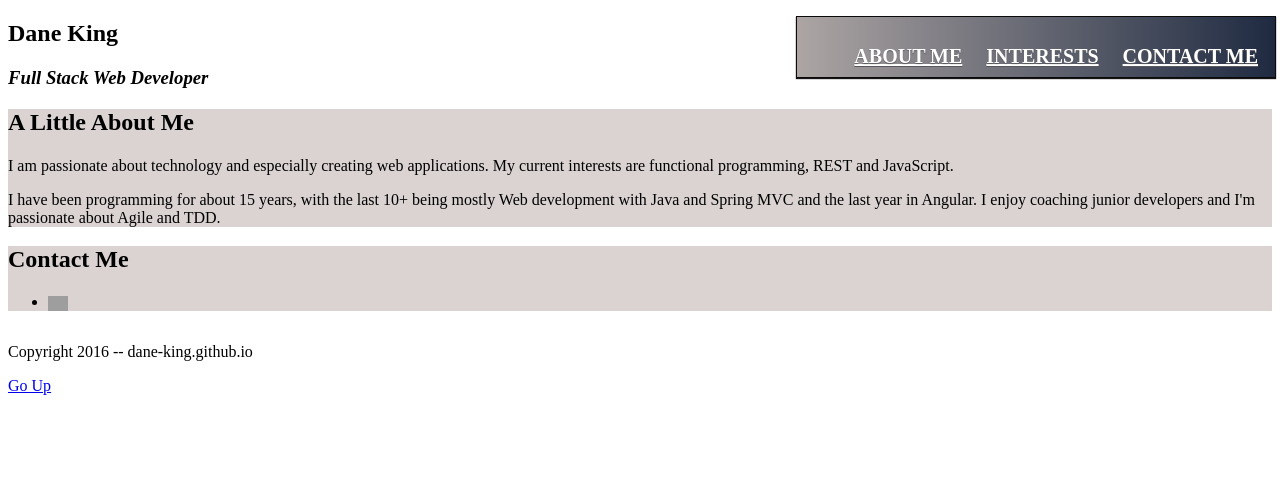
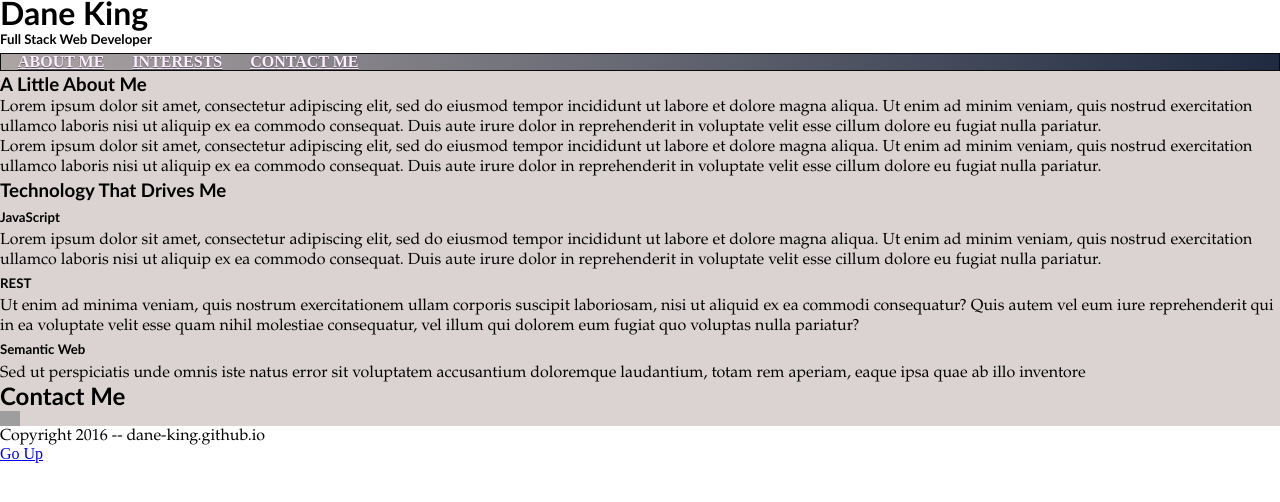
Before and after one commit to dane-king/dane-king-backup.github.io, a plain HTML site: page index.html in a window 1280 px wide. Drawn offline with Linux system fonts and the light colour scheme; grey boxes are pictures that could not be loaded.

Commit message:
Still playing with initial layout

```diff
--- a/css/main.css
+++ b/css/main.css
@@ -4,14 +4,6 @@
 article{
   background-color: #DAD3D2;
   border-bottom-color: #000;
-}
-
-article .line{
-  margin: 1.3em 0;
-}
-
-footer .line{
-  margin: 2em 0;
 }
 
 .grad {
@@ -25,9 +17,6 @@ footer .line{
 nav{
 	background:#1F2A41;
 	padding:0 5px;
-	position:absolute;
-	right:.25em;
-	top:1em;
 
 	border:1px solid #0b0a0a;
 
@@ -42,10 +31,7 @@ nav ul li {
 
 nav ul li a,
 nav ul li a:visited{
-	color:#fff;
-	display:block;
-	float:left;
-	font-size:1.25em;
+	color:#fef;
 	font-weight:bold;
 	margin:5px 2px;
 	padding:7px 10px 4px;
@@ -57,5 +43,4 @@ nav ul li a:hover{
 	text-decoration:none;
 	background-color:#DAD3D2;
   color:#000;
-  font-size: 150%;
 }
--- a/css/reset.css
+++ b/css/reset.css
@@ -0,0 +1,73 @@
+/* http://meyerweb.com/eric/tools/css/reset/
+   v2.0b1 | 201101
+   NOTE: WORK IN PROGRESS
+   USE WITH CAUTION AND TEST WITH ABANDON */
+
+html, body, div, span, applet, object, iframe, h1, h2, h3, h4, h5, h6, p, blockquote, pre, a, abbr, acronym, address, big, cite, code, del, dfn, em, img, ins, kbd, q, s, samp, small, strike, strong, sub, sup, tt, var, b, u, i, center, dl, dt, dd, ol, ul, li, fieldset, form, label, legend, table, caption, tbody, tfoot, thead, tr, th, td, article, aside, canvas, details, figcaption, figure, footer, header, hgroup, menu, nav, section, summary, time, mark, audio, video {
+  margin: 0;
+  padding: 0;
+  border: 0;
+  outline: 0;
+  font-size: 100%;
+  font: inherit;
+  vertical-align: baseline;
+}
+h1, h2, h3, h4, h5, h6 {
+  font-family: 'Gill Sans', 'Gill Sans MT', Calibri, sans-serif;
+  font-style: normal;
+  font-variant: normal;
+  font-weight: bold;
+  font-size: 2em;
+  line-height: 26.4px;
+}
+h1 { font-size: 2em; }
+h2 { font-size: 1.5em; }
+h3 { font-size: 1.17em; }
+h4 { font-size: 1.12em; }
+h5 { font-size: .83em; }
+h6 { font-size: .75em; }
+
+p {
+  font-family: Garamond, Baskerville, 'Baskerville Old Face', 'Hoefler Text', 'Times New Roman', serif;
+  font-weight: 400;
+  line-height: 20px;
+  font-size: inherit;
+}
+
+/* HTML5 display-role reset for older browsers */
+
+article, aside, details, figcaption, figure, footer, header, hgroup, menu, nav, section {
+  display: block;
+}
+body {
+  line-height: 1;
+}
+ol, ul {
+  list-style: none;
+}
+blockquote, q {
+  quotes: none;
+}
+blockquote:before, blockquote:after, q:before, q:after {
+  content: '';
+  content: none;
+}
+
+/* remember to define visible focus styles!
+:focus {
+	outline: ?????;
+} */
+
+
+/* remember to highlight inserts somehow! */
+
+ins {
+  text-decoration: none;
+}
+del {
+  text-decoration: line-through;
+}
+table {
+  border-collapse: collapse;
+  border-spacing: 0;
+}
--- a/index.html
+++ b/index.html
@@ -17,12 +17,13 @@
   <body>
     <section id="page">
       <header>
-        <div class="logo">
+        <hgroup>
           <h1>Dane King</h1>
-          <h3>
+          <h5>
             <em>Full Stack Web Developer</em>
-          </h3>
-        </div>
+          </h5>
+        </hgroup>
+      </header>
       <nav class="clear grad">
         <ul>
           <li>
@@ -36,23 +37,53 @@
           </li>
         </ul>
       </nav>
+      <article id="about">
+        <h3>A Little About Me</h3>
+        <p>
+          Lorem ipsum dolor sit amet, consectetur adipiscing elit, sed do eiusmod tempor incididunt ut labore et dolore magna aliqua. Ut enim ad minim veniam, quis nostrud exercitation ullamco laboris nisi ut aliquip ex ea commodo consequat. Duis aute irure dolor in reprehenderit in voluptate velit esse cillum dolore eu fugiat nulla pariatur.
+        </p>
+        <p>
+          Lorem ipsum dolor sit amet, consectetur adipiscing elit, sed do eiusmod tempor incididunt ut labore et dolore magna aliqua. Ut enim ad minim veniam, quis nostrud exercitation ullamco laboris nisi ut aliquip ex ea commodo consequat. Duis aute irure dolor in reprehenderit in voluptate velit esse cillum dolore eu fugiat nulla pariatur.
+        </p>
+      </article>
+      <article id="interests">
+        <header>
+          <h3>Technology That Drives Me</h3>
         </header>
-      <article id="about">
-        <h2>A Little About Me</h2>
-        <div class="line"></div>
-        <p>I am passionate about technology and especially creating web applications. My current interests are functional programming, REST and JavaScript.</p>
-        <p>I have been programming for about 15 years, with the last 10+ being mostly Web development with Java and Spring MVC and the last year in Angular. I enjoy coaching junior developers and I'm passionate about Agile and TDD.</p>
+        <ul>
+          <li>
+            <header>
+              <h5><small>JavaScript</small></h5>
+            </header>
+            <p>
+              Lorem ipsum dolor sit amet, consectetur adipiscing elit, sed do eiusmod tempor incididunt ut labore et dolore magna aliqua. Ut enim ad minim veniam, quis nostrud exercitation ullamco laboris nisi ut aliquip ex ea commodo consequat. Duis aute irure dolor in reprehenderit in voluptate velit esse cillum dolore eu fugiat nulla pariatur.
+            </p>
+          </li>
+          <li>
+            <header>
+              <h5><small>REST</small></h5>
+            </header>
+            <p>Ut enim ad minima veniam, quis nostrum exercitationem ullam corporis suscipit laboriosam, nisi ut aliquid ex ea commodi consequatur? Quis autem vel eum iure reprehenderit qui in ea voluptate velit esse quam nihil molestiae consequatur, vel illum qui dolorem eum fugiat quo voluptas nulla pariatur?</p>
+          </li>
+          <li>
+            <header>
+              <h5> <small>Semantic Web</small></h5>
+            </header>
+            <p>Sed ut perspiciatis unde omnis iste natus error sit voluptatem accusantium doloremque laudantium, totam rem aperiam, eaque ipsa quae ab illo inventore</p>
+          </li>
+        </ul>
       </article>
       <article id="contact">
         <h2>Contact Me</h2>
         <ul>
           <li>
-            <a href="https://www.linkedin.com/pub/dane-king/5/922/269" style="text-decoration:none;"><span style="font: 80% Arial,sans-serif; color:#0783B6;"><img src="https://static.licdn.com/scds/common/u/img/webpromo/btn_in_20x15.png" width="20" height="15" alt="View Dane King's LinkedIn profile" style="vertical-align:middle;" border="0"></span></a>
+            <a href="https://www.linkedin.com/pub/dane-king/5/922/269" style="text-decoration:none;">
+              <span style="font: 80% Arial,sans-serif; color:#0783B6;"><img src="https://static.licdn.com/scds/common/u/img/webpromo/btn_in_20x15.png" width="20" height="15" alt="View Dane King's LinkedIn profile" style="vertical-align:middle;" border="0"></span>
+            </a>
           </li>
         </ul>
       </article>
       <footer>
-        <div class="line"></div>
         <p>Copyright 2016 -- dane-king.github.io</p>
         <a href="#">Go Up</a>
       </footer>
```
Lines whose indentation alone changed are shown as unchanged.
